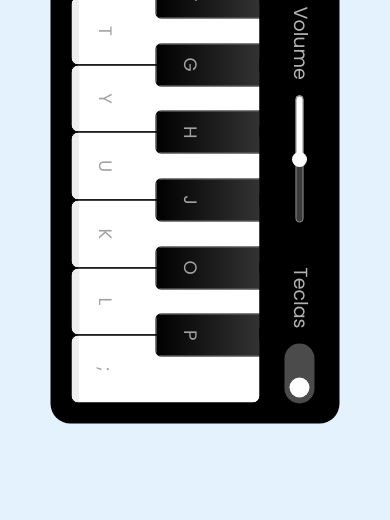
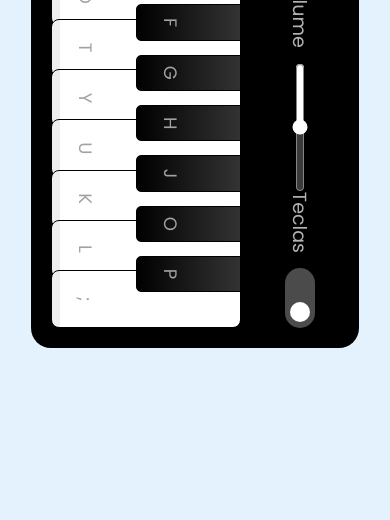
Before and after one commit to EdimilsonBorges/piano-game-js, a plain HTML site: page index.html in a window 390 px wide. Shown: the part 324-844 px from the top of the page. Drawn offline with Linux system fonts and the light colour scheme.

Commit message:
feat: Responsividade

```diff
--- a/src/styles/main.css
+++ b/src/styles/main.css
@@ -124,16 +124,10 @@ header .column span {
 
 @media only screen and (max-width:725px) {
   .container {
+    width: 500px !important;
+    padding: 20px !important;
     transform: rotate(90deg);
   }
-}
-
-@media only screen and (max-width:390px) {
-  .container {
-    width: 650px !important;
-    padding: 20px !important;
-  }
-
   .piano-keys {
     margin-top: 20px !important;
   }
```
